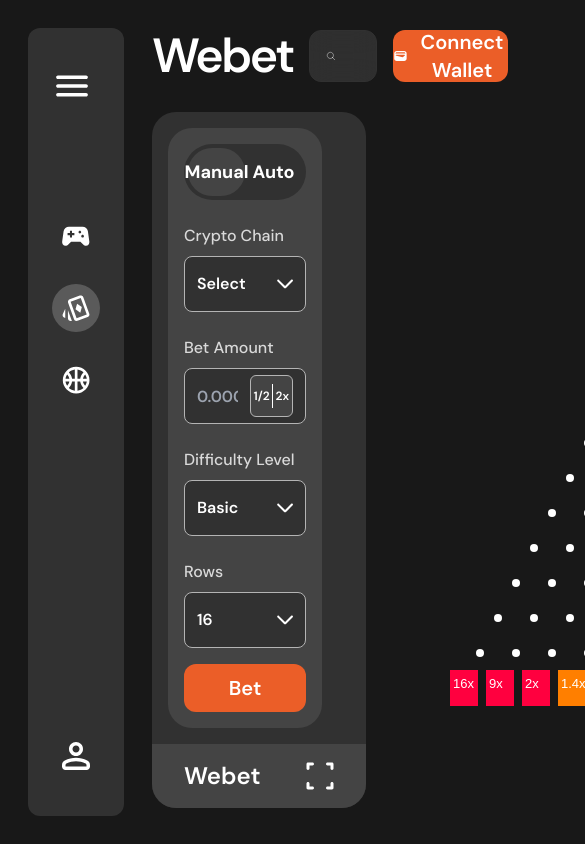
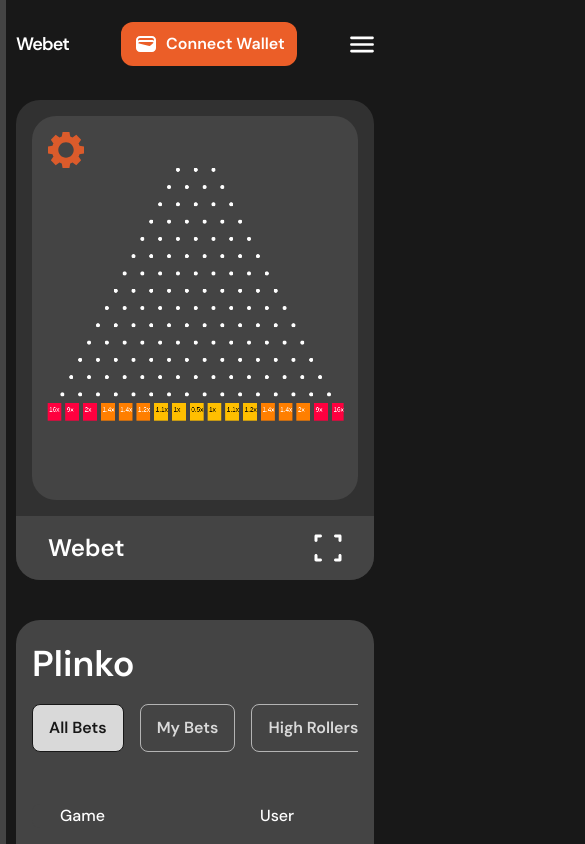
Before and after one commit to obirijahtochukwu/game-obj, a React (Create React App) app: page /plinko in a window 390 px wide. Shown: the top 844 px of the page, 585 px wide, since content can reach past the window. Built offline with nearby package versions, Linux system fonts and the light colour scheme.

Commit message:
mobile responsive

```diff
--- a/src/components/layout/navigation.tsx
+++ b/src/components/layout/navigation.tsx
@@ -8,25 +8,27 @@
   useNavigation,
 } from "react-router-dom";
 import { useClick } from "../../lib/hooks/useclick";
+import { Sidebar } from "./sidebar";
 
 export default function Navigation({ children }: { children: JSX.Element }) {
   const { isOpen, setIsOpen, targetRef } = useClick();
   const pathname = useLocation().pathname;
+
   return (
-    <article className=" p-7 flex">
+    <article className="p-4 md:p-7 flex">
       <aside
         ref={targetRef}
         className={`${
           isOpen ? "group" : ""
-        } sticky z-50 backdrop-blur-md top-7 min-w-24 w-fit overflow-x-hidden h-[calc(100vh-56px)] bg-[#313131] rounded-xl py-9 px-5 duration-300 flex flex-col items-center gap-6`}
+        } sticky z-50 backdrop-blur-md top-7 min-w-24 w-fit overflow-x-hidden h-[calc(100vh-56px)] bg-[#313131] rounded-xl py-9 px-5 duration-300 flex flex-col items-center gap-6 max-md:hidden`}
       >
         <div
-          onClick={() => setIsOpen(true)}
+          onClick={() => window.innerWidth > 1000 && setIsOpen(!isOpen)}
           className={`${
             isOpen ? "w-56 justify-start pl-4" : "w-12 justify-center"
           } h-11 duration-500 overflow-hidden flex items-center gap-2 rounded-sm cursor-pointer`}
         >
-          <Icons.bar className="h-8 w-8" />{" "}
+          {isOpen ? <Icons.close /> : <Icons.bar className="h-8 w-8" />}
           <div
             className={`${
               isOpen
@@ -64,14 +66,17 @@
       </aside>
       <section
         className={`${
-          isOpen ? " w-[calc(100%-274px)]" : "w-[calc(100%-120px)]"
-        } flex flex-col gap-7 ml-7 duration-300`}
+          isOpen ? " md:w-[calc(100%-274px)]" : "md:w-[calc(100%-120px)] w-full"
+        } flex flex-col gap-7 md:ml-7 duration-300`}
       >
-        <nav className="flex items-center gap-4 h-14 py-0.5">
-          <div className=" text-5xl font-semibold text-primary tracking-tighter">
+        <nav className="flex items-center max-md:justify-between gap-4 h-14 py-0.5">
+          <Link
+            to={"/"}
+            className=" text-lg md:text-5xl font-semibold text-primary tracking-tighter md:mr-auto"
+          >
             Webet
-          </div>
-          <div className=" h-full w-full max-w-lg rounded-xl bg-primary/10 backdrop-blur-md border border-muted p-4 flex items-center gap-2.5 ml-auto text-primary">
+          </Link>
+          <div className=" h-full w-full max-lg:hidden max-w-lg rounded-xl bg-primary/10 backdrop-blur-md border border-muted p-4 flex items-center gap-2.5 text-primary">
             <Icons.search />
             <input
               type="text"
@@ -79,11 +84,12 @@
               placeholder=""
             />
           </div>
-          <button className=" bg-secondary flex items-center justify-center w-56 h-full gap-2 rounded-xl text-xl font-semibold text-primary">
+          <button className=" bg-secondary flex items-center justify-center max-md:h-11 w-44 md:w-56 h-full gap-2 rounded-xl text-base md:text-xl font-semibold text-primary">
             {" "}
             <Icons.wallet />
             Connect Wallet
           </button>
+          <Sidebar pathname={pathname} />
         </nav>
         {children}
       </section>
--- /dev/null
+++ b/src/components/layout/sidebar.tsx
@@ -0,0 +1,55 @@
+import { Link } from "react-router-dom";
+import { Icons } from "../ui/icons";
+import { pages } from "./mock-data";
+import { useClick } from "../../lib/hooks/useclick";
+
+export const Sidebar = ({ pathname }) => {
+  const { isOpen, setIsOpen, targetRef } = useClick();
+
+  return (
+    <>
+      <Icons.bar
+        onClick={() => setIsOpen(true)}
+        className=" w-6 cursor-pointer sm:hidden"
+      />
+      <aside
+        ref={targetRef}
+        className={`${
+          isOpen ? " translate-x-0" : " -translate-x-96"
+        } fixed top-0 left-0 h-full w-full z-50 bg-dark/50 backdrop-blur-lg pt-14 px-4 flex flex-col border-r border-primary/20 duration-300 sm:hidden`}
+      >
+        <Icons.close
+          onClick={() => setIsOpen(false)}
+          className=" absolute top-4 right-4 w-4 cursor-pointer"
+        />
+        <section className=" h-11 w-full rounded-md bg-primary/10 backdrop-blur-md border border-muted px-4 py-2 flex items-center gap-2.5 text-primary">
+          <Icons.search />
+          <input
+            type="text"
+            className=" h-full w-full bg-transparent focus:outline-none border-l border-primary/20 text-lg font-normal tracking-tight pl-3"
+            placeholder="Search..."
+          />
+        </section>
+        {pages.map(({ label, Icon, url }, idx) => (
+          <Link
+            to={url}
+            key={idx}
+            onClick={() => setIsOpen(false)}
+            className={`${
+              idx == 0
+                ? "mt-10"
+                : idx == 3
+                ? "mt-auto mb-10 bg-primary/20"
+                : null
+            } ${
+              pathname == url ? "bg-primary/20" : ""
+            } flex items-center gap-3 px-5 py-3 rounded-[40px] text-primary text-lg font-semibold`}
+          >
+            <Icon className="h-7 w-7" />
+            <div className={``}>{label}</div>
+          </Link>
+        ))}
+      </aside>
+    </>
+  );
+};
--- a/src/components/pages/home/ui/header.tsx
+++ b/src/components/pages/home/ui/header.tsx
@@ -9,9 +9,9 @@
           background:
             "linear-gradient(137.48deg, #FF7642 20.9%, #A53408 79.1%)",
         }}
-        className="w-full max-w-43l rounded-3xl h-72 p-5 text-primary relative"
+        className="w-full max-w-43l rounded-3xl h-72 p-5 text-primary relative z-10"
       >
-        <div className=" max-w-96">
+        <div className=" sm:max-w-96">
           <div className=" text-xl font-bold tracking-tighter">
             Exclusive Deal
           </div>
@@ -28,7 +28,7 @@
         <img
           src="./media/home/header.png"
           alt=""
-          className="max-w-md absolute bottom-0 -right-4"
+          className="max-w-md absolute bottom-0 -right-4 max-sm:hidden lg:hidden xl:block -z-10"
         />
       </section>
       <section className=" flex flex-col w-full gap-4">
--- a/src/components/pages/home/ui/trending.tsx
+++ b/src/components/pages/home/ui/trending.tsx
@@ -17,8 +17,8 @@
     }
   };
   const breakPoints = [
-    { width: 1, itemsToShow: 3 },
-    { width: 550, itemsToShow: 4 },
+    { width: 1, itemsToShow: 1 },
+    { width: 550, itemsToShow: 3 },
     { width: 768, itemsToShow: 6 },
   ];
 
--- a/src/components/pages/plinko/page.tsx
+++ b/src/components/pages/plinko/page.tsx
@@ -8,6 +8,7 @@
 import { predict } from "../../../lib/predict";
 
 export default function Plinko() {
+  const [setting, setSetting] = useState(false);
   const [rows, setRows] = useState(16);
   const [ballManager, setBallManager] = useState<BallManager>();
   const canvasRef = useRef<any>();
@@ -30,15 +31,24 @@
     }
   };
 
-  const props = { rows, setRows, handleClick };
+  const props = { rows, setRows, handleClick, setting, setSetting };
 
   return (
     <article>
       <section className="bg-muted rounded-3xl mb-10">
         <div className="flex gap-7 p-4">
           <Settings {...props} />
-          <main className="h-[600px] w-[calc(100%-384px)] bg-advance rounded-3xl">
-            <canvas ref={canvasRef} width="700" height="700"></canvas>
+          <main className="sm:h-[600px] h-96 w-full lg:w-[calc(100%-384px)] bg-advance rounded-3xl relative flex justify-center">
+            <Icons.setting
+              onClick={() => setSetting(!setting)}
+              className=" absolute top-4 left-4 z-10 lg:hidden cursor-pointer"
+            />
+            <canvas
+              ref={canvasRef}
+              width="700"
+              height="700"
+              className=" max-sm:scale-[0.9] scale-90 relative -left-6"
+            ></canvas>
           </main>
         </div>
         <div className=" bg-advance h-16 flex items-center justify-between px-8 text-primary text-2xl font-semibold rounded-b-3xl">
--- a/src/components/pages/plinko/ui/details.tsx
+++ b/src/components/pages/plinko/ui/details.tsx
@@ -10,7 +10,8 @@
       <div className="flex justify-between items-center text-4xl font-semibold text-primary">
         Plinko
       </div>
-      <section className=" flex items-center mt-5 gap-4">
+      <section className="w-full overflow-x-auto hide-scrollbar">
+        <div className="flex items-center mt-5 gap-4 w-fit">
           {["All Bets", "My Bets", "High Rollers", "Race Leaderboard"].map(
             (label) => (
               <div
@@ -39,6 +40,7 @@
                 color="#ffffff90"
                 className=" rotate-90 h-4 cursor-pointer"
               />
+            </div>
           </div>
         </div>
       </section>
--- a/src/components/pages/plinko/ui/settings.tsx
+++ b/src/components/pages/plinko/ui/settings.tsx
@@ -1,22 +1,35 @@
 import React, { useState } from "react";
 import Select from "./select";
+import { Icons } from "../../../ui/icons";
 
 export default function Settings({
   rows,
   setRows,
   handleClick,
+  setting,
+  setSetting,
 }: {
   rows: number;
   setRows: React.Dispatch<number>;
   handleClick: () => void;
+  setting: boolean;
+  setSetting: React.Dispatch<boolean>;
 }) {
   const [play, setPlay] = useState("Manual");
   const [level, setLevel] = useState("Basic");
   const [chain, setChain] = useState("");
   const rows_list = [10, 11, 12, 13, 14, 15, 16];
   return (
-    <article className=" bg-advance p-4 w-96 rounded-3xl flex flex-col gap-6">
-      <section className=" h-14 rounded-full grid grid-cols-2 bg-muted p-1">
+    <article
+      className={`${
+        setting ? " translate-x-0" : " max-lg:-translate-x-96"
+      } bg-advance p-4 w-full sm:max-w-96 lg:rounded-3xl flex flex-col gap-6 | max-lg:fixed max-lg:h-full max-lg:top-0 max-lg:left-0 max-lg:z-50 duration-300 max-lg:pt-12 max-lg:overflow-y-auto custom-scrollbar`}
+    >
+      <Icons.close
+        onClick={() => setSetting(false)}
+        className="lg:hidden absolute top-3 right-3 w-4 cursor-pointer"
+      />
+      <section className=" min-h-14 rounded-full grid grid-cols-2 bg-muted p-1">
         {["Manual", "Auto"].map((name) => (
           <div
             key={name}
@@ -71,7 +84,10 @@
           handleClick={(name) => setRows(+name)}
         />
         <button
-          onClick={handleClick}
+          onClick={() => {
+            setSetting(false);
+            handleClick();
+          }}
           className=" w-full mt-4 flex items-center justify-center bg-secondary h-12 rounded-xl text-primary font-semibold text-xl"
         >
           Bet
--- a/src/components/ui/icons.tsx
+++ b/src/components/ui/icons.tsx
@@ -82,6 +82,38 @@
       />
     </svg>
   ),
+  setting: (props: IconProps) => (
+    <svg
+      xmlns="http://www.w3.org/2000/svg"
+      width="36"
+      height="36"
+      viewBox="0 0 36 36"
+      fill="none"
+      {...props}
+    >
+      <path
+        d="M14.5714 0L13.7545 4.5C12.9603 4.74964 12.1912 5.07176 11.4643 5.45091L7.6875 2.8527L2.83929 7.70091L5.45091 11.4643C5.07013 12.1933 4.75041 12.9577 4.5 13.7545L0 14.5714V21.4286L4.5 22.2455C4.75106 23.0442 5.08226 23.8051 5.46429 24.5357L2.83929 28.2991L7.6875 33.1473L11.4509 30.5491C12.181 30.9307 12.9564 31.2492 13.7545 31.5L14.5714 36H21.4286L22.2455 31.5C23.0422 31.2495 23.8067 30.9299 24.5357 30.5491L28.2991 33.1473L33.1473 28.2991L30.5357 24.5357C30.9149 23.81 31.2366 23.0518 31.4866 22.2589L36 21.4286V14.5714L31.4866 13.7545C31.2378 12.963 30.9265 12.2023 30.5491 11.4777L33.1473 7.70091L28.2991 2.8527L24.5357 5.45091C23.8067 5.07017 23.0423 4.75045 22.2455 4.5L21.4286 0H14.5714ZM18 10.2857C22.2605 10.2857 25.7143 13.7395 25.7143 18C25.7143 22.2605 22.2605 25.7143 18 25.7143C13.7395 25.7143 10.2857 22.2605 10.2857 18C10.2857 13.7395 13.7395 10.2857 18 10.2857Z"
+        fill="#EB5E28"
+        fillOpacity="0.9"
+      />
+    </svg>
+  ),
+  close: (props: IconProps) => (
+    <svg
+      xmlns="http://www.w3.org/2000/svg"
+      width="24"
+      height="24"
+      viewBox="0 0 24 24"
+      fill="none"
+      {...props}
+    >
+      <path
+        d="M23.298 0.701956C22.3621 -0.233985 20.8446 -0.233985 19.9086 0.701956L12 8.61061L4.09137 0.70198C3.15541 -0.233961 1.63794 -0.234001 0.701959 0.70198C-0.23397 1.63792 -0.234002 3.15541 0.701959 4.09139L8.61057 12L0.701986 19.9086C-0.233971 20.8446 -0.233943 22.3621 0.701982 23.298C1.63797 24.234 3.15544 24.234 4.09139 23.298L12 15.3895L19.9086 23.298C20.8446 24.234 22.3621 24.234 23.298 23.298C24.234 22.362 24.234 20.8446 23.298 19.9086L15.3894 12L23.298 4.09137C24.234 3.15543 24.234 1.63794 23.298 0.701956Z"
+        fill="#E8E8E8"
+        fillOpacity="0.9"
+      />
+    </svg>
+  ),
   expand: (props: IconProps) => (
     <svg
       {...props}
--- a/src/index.css
+++ b/src/index.css
@@ -6,6 +6,10 @@
   background: #181818;
   width: 100%;
   overflow-x: hidden;
+}
+
+.hide-scrollbar::-webkit-scrollbar {
+  display: none;
 }
 
 .custom-scrollbar::-webkit-scrollbar {
```
Lines whose indentation alone changed are shown as unchanged.
